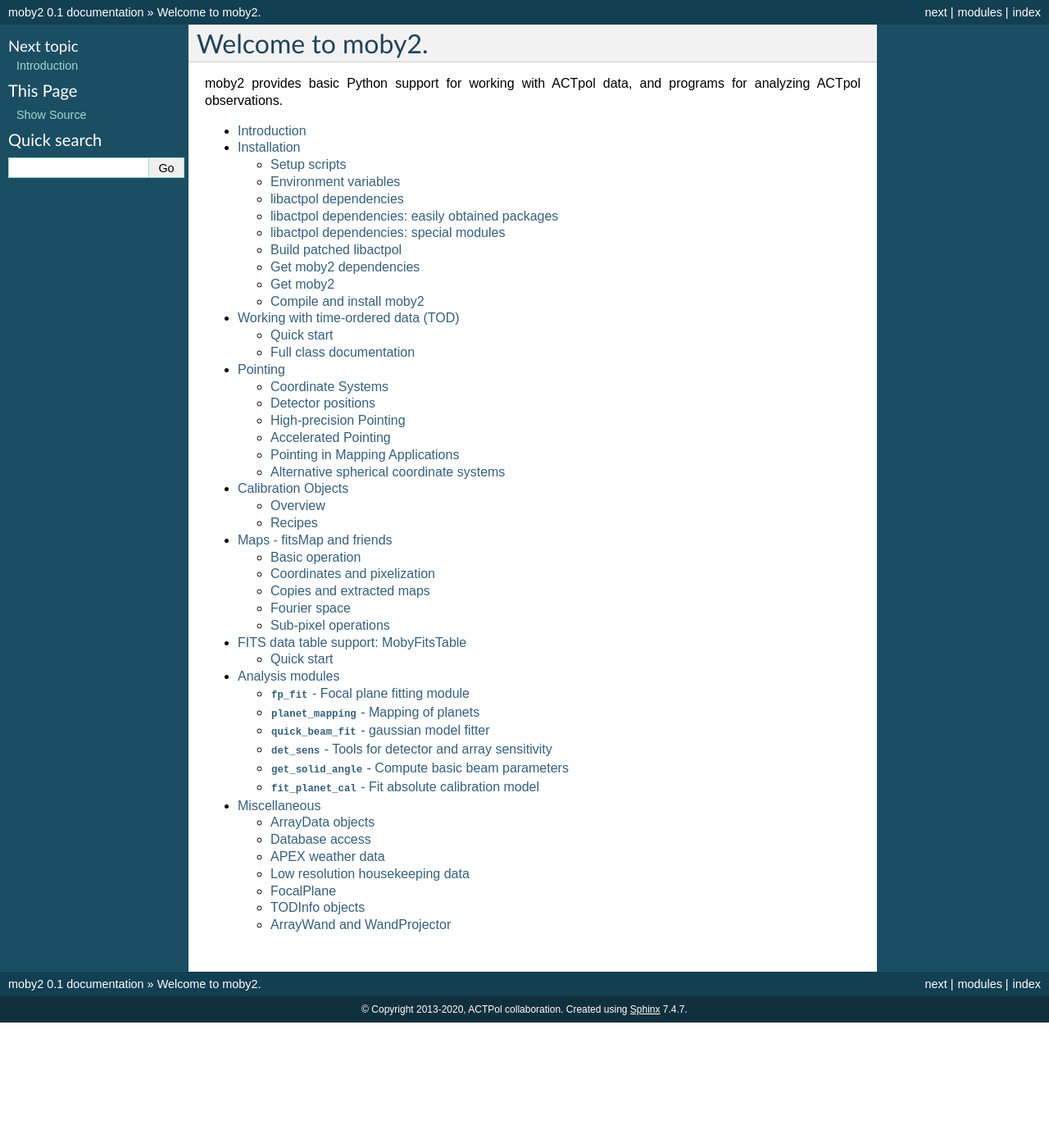
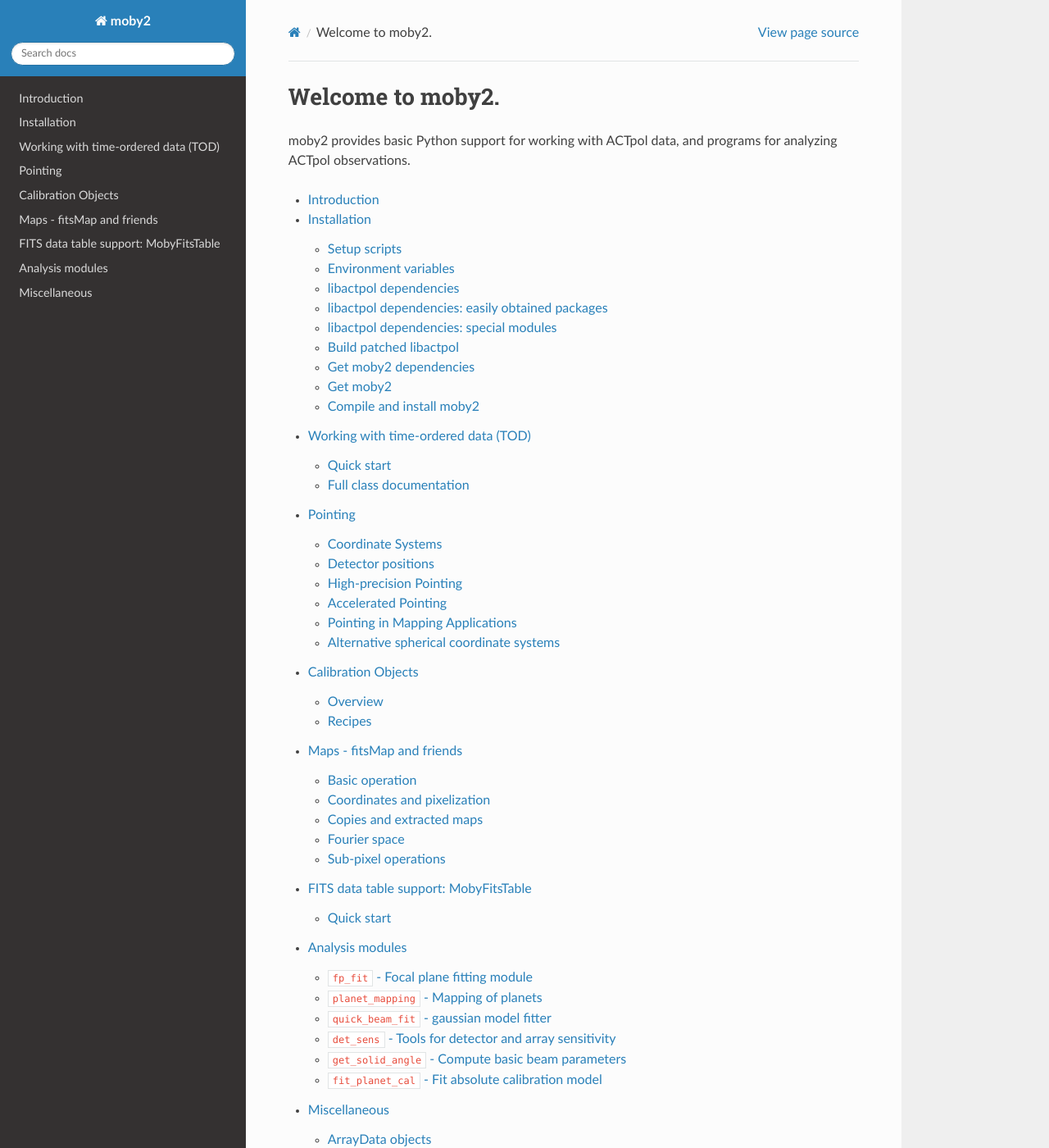
Before and after one commit to ACTCollaboration/moby2, a Sphinx documentation site: the page built from docs/index.rst, in a window 1280 px wide and 1400 px high. Shown: the whole window at 82% size. Built offline with Sphinx 7.4.7 and the Read the Docs theme 2.0.0, drawn with Linux system fonts in a browser that asks for light colours; some of the changed lines change nothing that is shown; some of the changed text lies outside the part shown.

Commit message:
docs: update to a more modern sphinx configuration.

```diff
--- a/docs/conf.py
+++ b/docs/conf.py
@@ -1,260 +1,61 @@
-# -*- coding: utf-8 -*-
+# Configuration file for the Sphinx documentation builder.
 #
-# moby2 documentation build configuration file, created by
-# sphinx-quickstart on Fri May 24 02:58:02 2013.
-#
-# This file is execfile()d with the current directory set to its
-# containing dir.
-#
-# Note that not all possible configuration values are present in this
-# autogenerated file.
-#
-# All configuration values have a default; values that are commented out
-# serve to show the default.
+# This file only contains a selection of the most common options. For a full
+# list see the documentation:
+# https://www.sphinx-doc.org/en/master/usage/configuration.html
 
-import sys
-import os
+# -- Path setup --------------------------------------------------------------
 
 # If extensions (or modules to document with autodoc) are in another directory,
 # add these directories to sys.path here. If the directory is relative to the
 # documentation root, use os.path.abspath to make it absolute, like shown here.
-#sys.path.insert(0, os.path.abspath('.'))
+#
+# import os
+# import sys
+# sys.path.insert(0, os.path.abspath('.'))
 
-# -- General configuration ------------------------------------------------
 
-# If your documentation needs a minimal Sphinx version, state it here.
-#needs_sphinx = '1.0'
+# -- Project information -----------------------------------------------------
+
+project = 'moby2'
+copyright = '2020, ACTPol Collaboration'
+author = 'ACTPol Collaboration'
+
+
+# -- General configuration ---------------------------------------------------
 
 # Add any Sphinx extension module names here, as strings. They can be
 # extensions coming with Sphinx (named 'sphinx.ext.*') or your custom
 # ones.
 extensions = [
+    'sphinx.ext.autodoc',
+    'sphinx.ext.mathjax',
+    'sphinx.ext.napoleon',
     'sphinx.ext.todo',
-    'sphinx.ext.mathjax',
     'sphinx.ext.viewcode',
-    'sphinx.ext.autodoc',
+# Readthedocs theme
+    'sphinx_rtd_theme',
 ]
 
 # Add any paths that contain templates here, relative to this directory.
 templates_path = ['_templates']
 
-# The suffix of source filenames.
-source_suffix = '.rst'
-
-# The encoding of source files.
-#source_encoding = 'utf-8-sig'
-
-# The master toctree document.
-master_doc = 'index'
-
-# General information about the project.
-project = u'moby2'
-copyright = u'2013-2020, ACTPol collaboration'
-
-# The version info for the project you're documenting, acts as replacement for
-# |version| and |release|, also used in various other places throughout the
-# built documents.
-#
-# The short X.Y version.
-version = '0.1'
-# The full version, including alpha/beta/rc tags.
-release = '0.1'
-
-# The language for content autogenerated by Sphinx. Refer to documentation
-# for a list of supported languages.
-#language = None
-
-# There are two options for replacing |today|: either, you set today to some
-# non-false value, then it is used:
-#today = ''
-# Else, today_fmt is used as the format for a strftime call.
-#today_fmt = '%B %d, %Y'
-
 # List of patterns, relative to source directory, that match files and
 # directories to ignore when looking for source files.
-exclude_patterns = ['_build']
-
-# The reST default role (used for this markup: `text`) to use for all
-# documents.
-#default_role = None
-
-# If true, '()' will be appended to :func: etc. cross-reference text.
-#add_function_parentheses = True
-
-# If true, the current module name will be prepended to all description
-# unit titles (such as .. function::).
-#add_module_names = True
-
-# If true, sectionauthor and moduleauthor directives will be shown in the
-# output. They are ignored by default.
-#show_authors = False
-
-# The name of the Pygments (syntax highlighting) style to use.
-pygments_style = 'sphinx'
-
-# A list of ignored prefixes for module index sorting.
-#modindex_common_prefix = []
-
-# If true, keep warnings as "system message" paragraphs in the built documents.
-#keep_warnings = False
+# This pattern also affects html_static_path and html_extra_path.
+exclude_patterns = ['_build', 'Thumbs.db', '.DS_Store']
 
 
-autoclass_content = 'both'
-
-# -- Options for HTML output ----------------------------------------------
+# -- Options for HTML output -------------------------------------------------
 
 # The theme to use for HTML and HTML Help pages.  See the documentation for
 # a list of builtin themes.
-html_theme = 'default'
-
-# Theme options are theme-specific and customize the look and feel of a theme
-# further.  For a list of options available for each theme, see the
-# documentation.
-#html_theme_options = {}
-
-# Add any paths that contain custom themes here, relative to this directory.
-#html_theme_path = []
-
-# The name for this set of Sphinx documents.  If None, it defaults to
-# "<project> v<release> documentation".
-#html_title = None
-
-# A shorter title for the navigation bar.  Default is the same as html_title.
-#html_short_title = None
-
-# The name of an image file (relative to this directory) to place at the top
-# of the sidebar.
-#html_logo = None
-
-# The name of an image file (within the static path) to use as favicon of the
-# docs.  This file should be a Windows icon file (.ico) being 16x16 or 32x32
-# pixels large.
-#html_favicon = None
+#
+html_theme = 'sphinx_rtd_theme'
 
 # Add any paths that contain custom static files (such as style sheets) here,
 # relative to this directory. They are copied after the builtin static files,
 # so a file named "default.css" will overwrite the builtin "default.css".
 html_static_path = ['_static']
 
-# If not '', a 'Last updated on:' timestamp is inserted at every page bottom,
-# using the given strftime format.
-#html_last_updated_fmt = '%b %d, %Y'
-
-# If true, SmartyPants will be used to convert quotes and dashes to
-# typographically correct entities.
-#html_use_smartypants = True
-
-# Custom sidebar templates, maps document names to template names.
-#html_sidebars = {}
-
-# Additional templates that should be rendered to pages, maps page names to
-# template names.
-#html_additional_pages = {}
-
-# If false, no module index is generated.
-#html_domain_indices = True
-
-# If false, no index is generated.
-#html_use_index = True
-
-# If true, the index is split into individual pages for each letter.
-#html_split_index = False
-
-# If true, links to the reST sources are added to the pages.
-#html_show_sourcelink = True
-
-# If true, "Created using Sphinx" is shown in the HTML footer. Default is True.
-#html_show_sphinx = True
-
-# If true, "(C) Copyright ..." is shown in the HTML footer. Default is True.
-#html_show_copyright = True
-
-# If true, an OpenSearch description file will be output, and all pages will
-# contain a <link> tag referring to it.  The value of this option must be the
-# base URL from which the finished HTML is served.
-#html_use_opensearch = ''
-
-# This is the file name suffix for HTML files (e.g. ".xhtml").
-#html_file_suffix = None
-
-# Output file base name for HTML help builder.
-htmlhelp_basename = 'moby2doc'
-
-
-# -- Options for LaTeX output ---------------------------------------------
-
-latex_elements = {
-# The paper size ('letterpaper' or 'a4paper').
-#'papersize': 'letterpaper',
-
-# The font size ('10pt', '11pt' or '12pt').
-#'pointsize': '10pt',
-
-# Additional stuff for the LaTeX preamble.
-#'preamble': '',
-}
-
-# Grouping the document tree into LaTeX files. List of tuples
-# (source start file, target name, title,
-#  author, documentclass [howto/manual]).
-latex_documents = [
-  ('index', 'moby2.tex', u'moby2 Documentation',
-   u'ACTpol collaboration', 'manual'),
-]
-
-# The name of an image file (relative to this directory) to place at the top of
-# the title page.
-#latex_logo = None
-
-# For "manual" documents, if this is true, then toplevel headings are parts,
-# not chapters.
-#latex_use_parts = False
-
-# If true, show page references after internal links.
-#latex_show_pagerefs = False
-
-# If true, show URL addresses after external links.
-#latex_show_urls = False
-
-# Documents to append as an appendix to all manuals.
-#latex_appendices = []
-
-# If false, no module index is generated.
-#latex_domain_indices = True
-
-
-# -- Options for manual page output ---------------------------------------
-
-# One entry per manual page. List of tuples
-# (source start file, name, description, authors, manual section).
-man_pages = [
-    ('index', 'moby2', u'moby2 Documentation',
-     [u'ACTpol collaboration'], 1)
-]
-
-# If true, show URL addresses after external links.
-#man_show_urls = False
-
-
-# -- Options for Texinfo output -------------------------------------------
-
-# Grouping the document tree into Texinfo files. List of tuples
-# (source start file, target name, title, author,
-#  dir menu entry, description, category)
-texinfo_documents = [
-  ('index', 'moby2', u'moby2 Documentation',
-   u'ACTpol collaboration', 'moby2', 'One line description of project.',
-   'Miscellaneous'),
-]
-
-# Documents to append as an appendix to all manuals.
-#texinfo_appendices = []
-
-# If false, no module index is generated.
-#texinfo_domain_indices = True
-
-# How to display URL addresses: 'footnote', 'no', or 'inline'.
-#texinfo_show_urls = 'footnote'
-
-# If true, do not generate a @detailmenu in the "Top" node's menu.
-#texinfo_no_detailmenu = False
+html_last_updated_fmt = '%b %d, %Y, %X'
```
Also changed, not shown: 1 other file.
